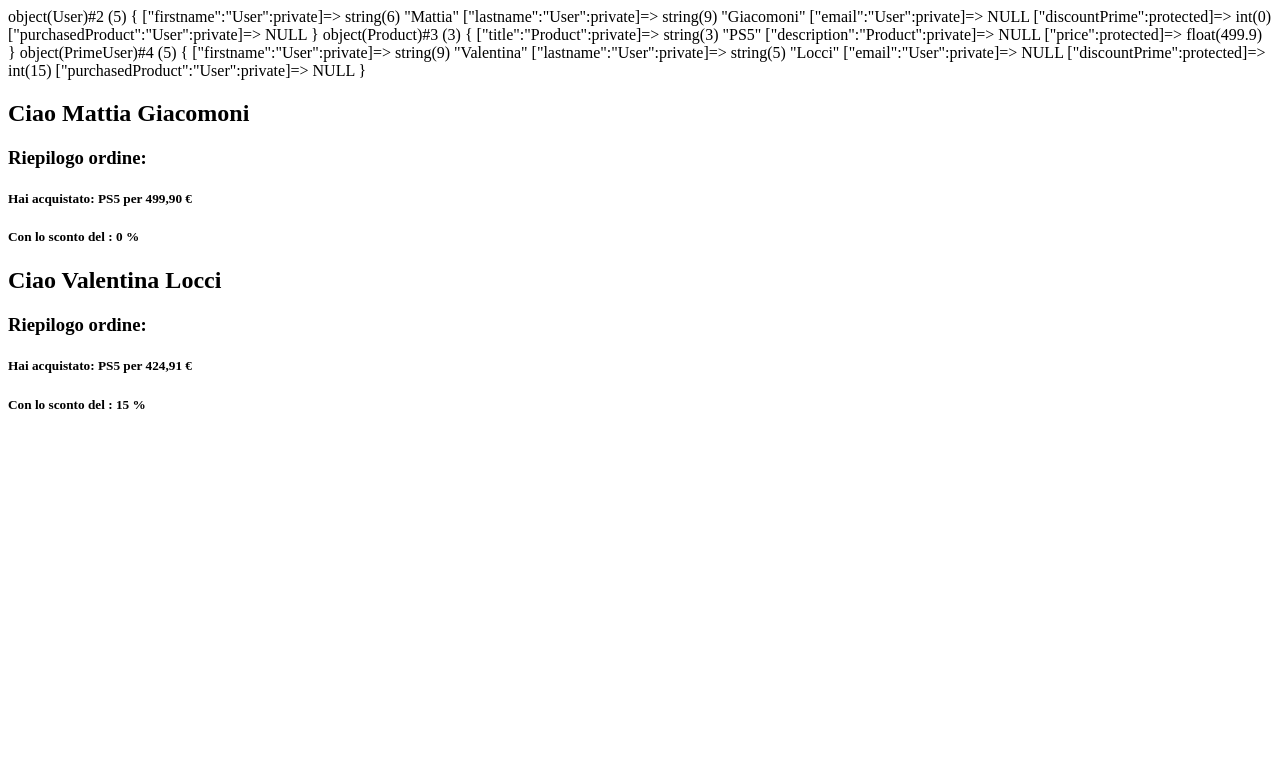
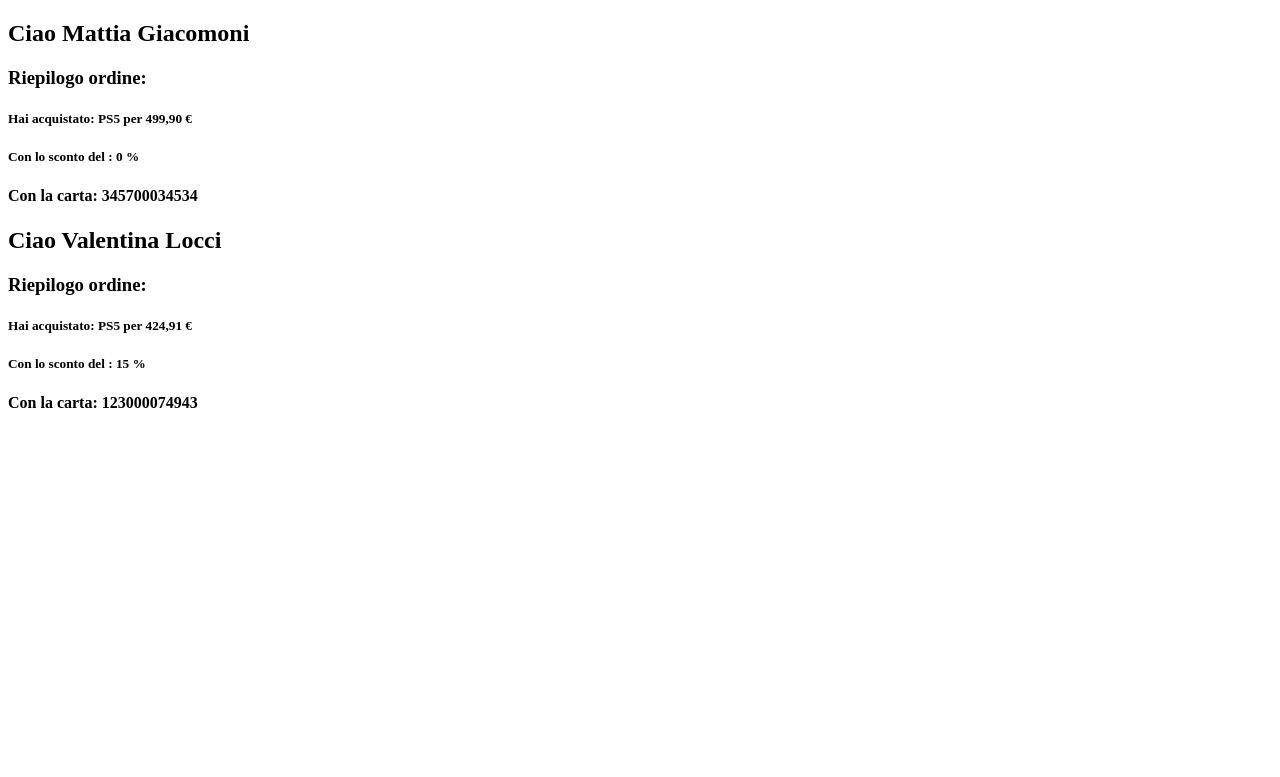
Before and after one commit to MattiaGiaco/php-oop-2, a PHP site: page / in a window 1280 px wide. Shown: the top 777 px of the page. Run offline with PHP 8.4, Linux system fonts and the light colour scheme.

Commit message:
complete

```diff
--- /dev/null
+++ b/classes/Card.php
@@ -0,0 +1,26 @@
+<?php
+
+class Card {
+  private $cardNumber;
+  private $cvv;
+
+  function __construct($_cardNumber, $_cvv)
+  {
+    $this->cardNumber = $_cardNumber;
+    $this->cvv = $_cvv;
+  }
+
+  public function setCardNumber($_cardNumber) {
+    $this->cardNumber = $_cardNumber;
+  }
+  public function setCvv($_cvv) {
+    $this->cvv = $_cvv;
+  }
+
+  public function getCardNumber() {
+    return $this->cardNumber;
+  }
+  public function getCvv() {
+    return $this->cvv;
+  }
+}
--- a/classes/User.php
+++ b/classes/User.php
@@ -6,6 +6,7 @@ class User {
   private $email;
   protected $discountPrime = 0;
   private $purchasedProduct;
+  private $card;
 
   function __construct($_firstname, $_lastname) {
     $this->firstname = $_firstname;
@@ -27,6 +28,9 @@ class User {
   public function setPurchased($_product) {
     $this->purchasedProduct = $_product;
   }
+  public function setCard($_card) {
+    $this->card = $_card;
+  }
 
 
   public function getFirstname() {
@@ -41,6 +45,9 @@ class User {
   public function getDiscountPrime() {
     return $this->discountPrime;
   }
+  public function getCard() {
+    return $this->card;
+  }
 
   public function getDiscountedPrice() {
     $originalPrice = $this->purchasedProduct->getPrice();
--- a/index.php
+++ b/index.php
@@ -3,18 +3,25 @@
 require_once __DIR__ . '/classes/User.php';
 require_once __DIR__ . '/classes/Product.php';
 require_once __DIR__ . '/classes/PrimeUser.php';
+require_once __DIR__ . '/classes/Card.php';
 
 $new_user = new User('Mattia', 'Giacomoni');
-var_dump($new_user);
+//var_dump($new_user);
 
 $new_product = new Product('PS5', 499.90);
-var_dump($new_product);
+//var_dump($new_product);
 
 $new_primeUser = new PrimeUser('Valentina', 'Locci');
-var_dump($new_primeUser);
+//var_dump($new_primeUser);
 
 $new_user->setPurchased($new_product);
 $new_primeUser->setPurchased($new_product);
+
+$new_creditCard = new Card(345700034534, 479);
+$new_creditCard2 = new Card(123000074943, 468);
+
+$new_user->setCard($new_creditCard);
+$new_primeUser->setCard($new_creditCard2);
 
 ?>
 
@@ -31,10 +38,12 @@ $new_primeUser->setPurchased($new_product);
   <h3>Riepilogo ordine:</h3>
   <h5>Hai acquistato: <?php echo $new_product->getTitle()?> per <?php echo $new_user->getDiscountedPrice()?> €</h5>
   <h5>Con lo sconto del : <?php echo $new_user->getDiscountPrime(); ?> %</h5>
+  <h4>Con la carta: <?php echo $new_user->getCard()->getCardNumber() ?></h4>
 
   <h2>Ciao <?php  echo "{$new_primeUser->getFirstname()} {$new_primeUser->getLastname()}"; ?></h2>
   <h3>Riepilogo ordine:</h3>
   <h5>Hai acquistato: <?php echo $new_product->getTitle()?> per <?php echo $new_primeUser->getDiscountedPrice()?> €</h5>
   <h5>Con lo sconto del : <?php echo $new_primeUser->getDiscountPrime(); ?> %</h5>
+  <h4>Con la carta: <?php echo $new_primeUser->getCard()->getCardNumber() ?></h4>
 </body>
 </html>
```
